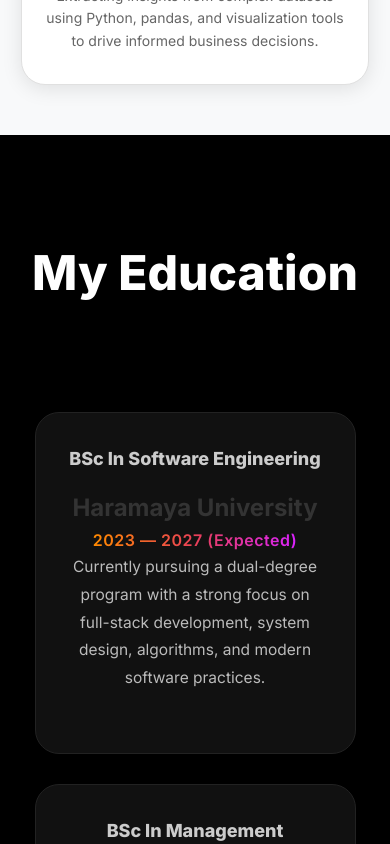
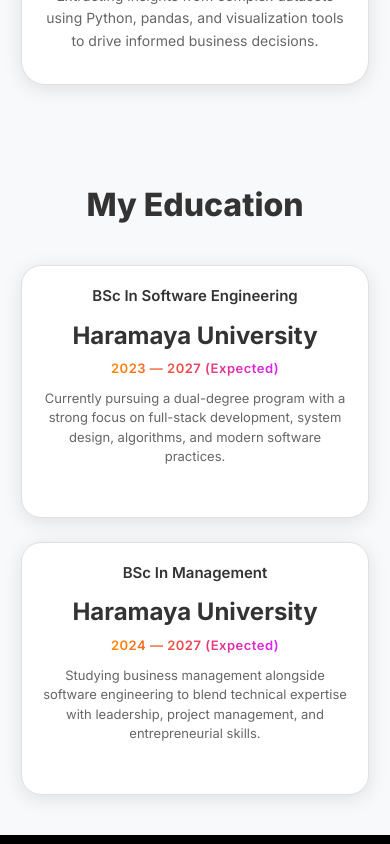
Before and after one commit to Abeenaa/Portifolio, a React (Vite) app: page / in a window 390 px wide. Shown: the part 5040-5884 px from the top of the page. Built offline with nearby package versions, Linux system fonts and the light colour scheme.

Commit message:
education css is updated

```diff
--- a/src/Component/Education/Education.css
+++ b/src/Component/Education/Education.css
@@ -1,15 +1,16 @@
 .education-container {
-  padding: clamp(100px, 12vw, 140px) 5% clamp(80px, 10vw, 120px);
-  background: #000000;
+  padding: clamp(80px, 10vw, 100px) 5% clamp(60px, 8vw, 80px);
+  background: var(--bg-secondary);
   text-align: center;
 }
 
 .education-title {
-  font-size: clamp(48px, 8vw, 64px);
-  font-weight: 800;
-  margin-bottom: 100px;
-  color: #ffffff; /* pure white */
+  font-size: clamp(2rem, 5vw, 3rem);
+  font-weight: var(--font-extrabold);
+  margin-bottom: 60px;
+  color: var(--text-primary);
   width: 100%;
+  line-height: var(--leading-tight);
 }
 
 /* Remove colorful blob completely */
@@ -19,34 +20,34 @@
 
 .education-grid {
   display: grid;
-  grid-template-columns: repeat(auto-fit, minmax(340px, 1fr));
-  gap: clamp(30px, 5vw, 50px);
-  max-width: 1300px;
+  grid-template-columns: repeat(auto-fit, minmax(320px, 1fr));
+  gap: clamp(24px, 4vw, 40px);
+  max-width: 1000px;
   margin: 0 auto;
   padding: 0 10px;
 }
 
 .edu-card {
-  background: #111111;
-  padding: clamp(32px, 5vw, 44px);
-  border-radius: 24px;
+  background: var(--bg-card);
+  padding: clamp(28px, 4vw, 36px);
+  border-radius: 20px;
   text-align: left;
-  border: 1px solid #222222;
+  border: 1px solid var(--border-color);
   transition: all 0.4s ease;
 }
 
 .edu-card:hover {
-  transform: translateY(-12px);
-  background: #1a1a1a;
-  border-color: #333333;
-  box-shadow: 0 20px 40px rgba(0, 0, 0, 0.5);
+  transform: translateY(-8px);
+  background: var(--bg-card);
+  border-color: var(--border-color);
+  box-shadow: 0 15px 30px rgba(0, 0, 0, 0.4);
 }
 
 /* This is the ONLY colorful part — same gradient as your name */
 .edu-year {
-  font-size: clamp(16px, 2.5vw, 18px);
+  font-size: clamp(14px, 2vw, 16px);
   font-weight: 600;
-  margin-bottom: 0 0 14px 0;
+  margin-bottom: 0 0 12px 0;
   letter-spacing: 0.5px;
 
   background: linear-gradient(90deg, #ff8a00, #e94057, #da22ff);
@@ -57,44 +58,169 @@
 }
 
 .edu-card h3 {
-  font-size: clamp(23px, 4vw, 27px);
-  color: #ffffff;
-  margin: 0 0 6px 0;
-  line-height: 1.3;
-  font-weight: 300;
+  font-size: clamp(1.125rem, 2.5vw, 1.375rem);
+  color: var(--text-secondary);
+  margin: 0 0 5px 0;
+  line-height: var(--leading-snug);
+  font-weight: var(--font-bold);
 }
 
 .edu-card h4 {
-  font-size: clamp(18px, 3vw, 20px);
-  color: #cccccc;
-  margin: 0 0 16px 0;
-  font-weight: 800;
+  font-size: clamp(0.9rem, 2vw, 1rem);
+  color: var(--text-primary);
+  margin: 0 0 12px 0;
+  font-weight: var(--font-semibold);
+  line-height: var(--leading-snug);
 }
 
 .edu-card p {
-  font-size: clamp(15.5px, 2.5vw, 17px);
-  line-height: 1.78;
-  color: #bbbbbb;
+  font-size: clamp(0.8rem, 1.8vw, 0.9rem);
+  line-height: var(--leading-relaxed);
+  color: var(--text-secondary);
+  font-weight: var(--font-normal);
 }
 
 /* Responsive */
-@media (max-width: 480px) {
+@media (max-width: 768px) {
+  .education-container {
+    padding: 60px 5% 50px;
+  }
+
+  .education-title {
+    margin-bottom: 40px;
+  }
+
   .education-grid {
     grid-template-columns: 1fr;
-    padding: 0 15px;
+    gap: 28px;
+    padding: 0 10px;
   }
 
   .edu-card {
+    padding: 24px 20px;
     text-align: center;
   }
 
-  .edu-card:hover {
-    transform: translateY(-8px);
+  .edu-card h3 {
+    font-size: 20px;
+    margin: 0 0 6px 0;
+  }
+
+  .edu-card h4 {
+    font-size: 16px;
+    margin: 0 0 10px 0;
+  }
+
+  .edu-card p {
+    font-size: 14px;
+    line-height: 1.5;
+  }
+
+  .edu-year {
+    font-size: 14px;
+    margin-bottom: 10px;
+  }
+}
+
+@media (max-width: 480px) {
+  .education-container {
+    padding: 50px 4% 40px;
+  }
+
+  .education-grid {
+    gap: 24px;
+    padding: 0 5px;
+  }
+
+  .edu-card {
+    padding: 20px 16px;
+  }
+
+  .edu-card h3 {
+    font-size: 18px;
+  }
+
+  .edu-card h4 {
+    font-size: 15px;
+  }
+
+  .edu-card p {
+    font-size: 13px;
+  }
+
+  .edu-year {
+    font-size: 13px;
   }
 }
 
 @media (max-width: 350px) {
   .education-title {
-    font-size: 42px;
+    font-size: 36px;
   }
 }
+/* Light Mode Styles for Education */
+[data-theme="light"] .education-container {
+  background: #f8f9fa;
+  color: #333333;
+}
+
+[data-theme="light"] .education-title {
+  color: #333333;
+}
+
+[data-theme="light"] .edu-card {
+  background: #ffffff;
+  border: 1px solid #e0e0e0;
+  box-shadow: 0 4px 20px rgba(0, 0, 0, 0.1);
+}
+
+[data-theme="light"] .edu-card:hover {
+  background: #ffffff;
+  border-color: #d0d0d0;
+  box-shadow: 0 8px 30px rgba(0, 0, 0, 0.15);
+}
+
+[data-theme="light"] .edu-card h3 {
+  color: #666666;
+}
+
+[data-theme="light"] .edu-card h4 {
+  color: #333333;
+}
+
+[data-theme="light"] .edu-card p {
+  color: #666666;
+}
+/* Enhanced Dark Mode Styles for Education */
+[data-theme="dark"] .education-container {
+  background: #1a1a1a;
+  color: #f8f9fa;
+}
+
+[data-theme="dark"] .education-title {
+  color: #f8f9fa;
+}
+
+[data-theme="dark"] .edu-card {
+  background: #262626;
+  border: 1px solid #374151;
+  box-shadow: 0 4px 20px rgba(0, 0, 0, 0.3);
+}
+
+[data-theme="dark"] .edu-card:hover {
+  background: #2d2d2d;
+  border-color: #4b5563;
+  box-shadow: 0 8px 30px rgba(0, 0, 0, 0.5);
+}
+
+[data-theme="dark"] .edu-card h3 {
+  color: #d1d5db;
+}
+
+[data-theme="dark"] .edu-card h4 {
+  color: #f8f9fa;
+}
+
+[data-theme="dark"] .edu-card p {
+  color: #d1d5db;
+}
```
